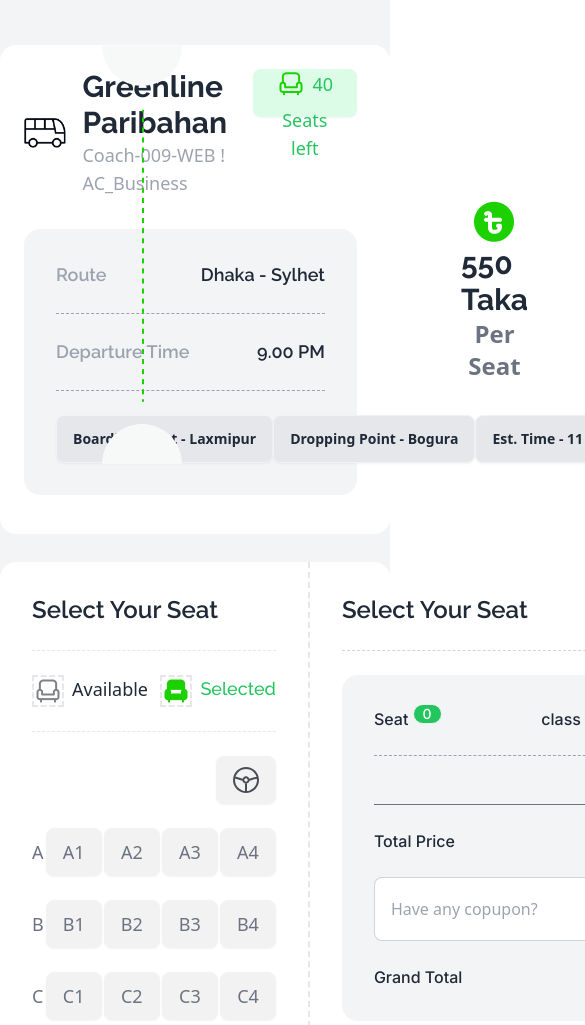
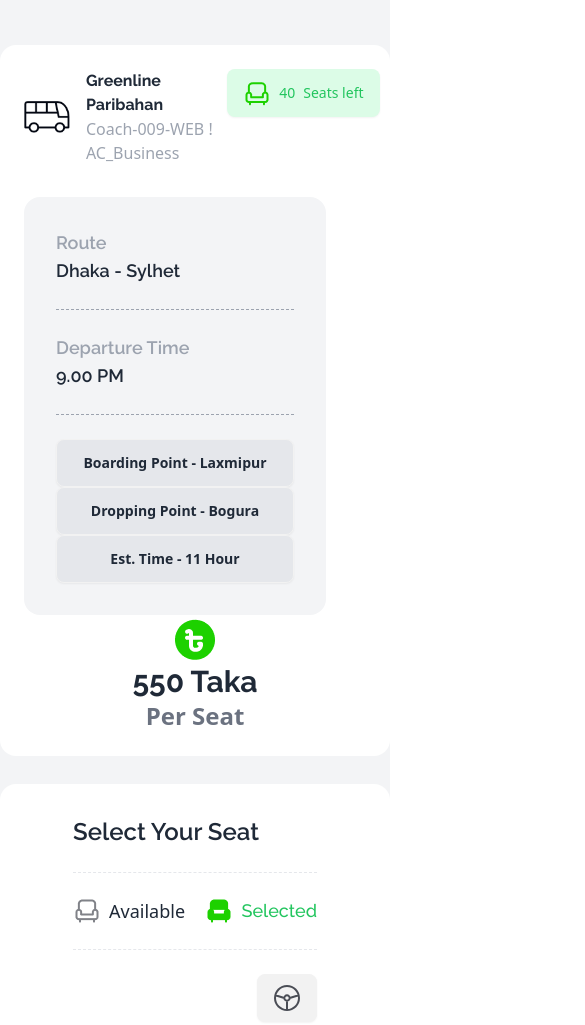
Before and after one commit to nahidraz23/ticket-solution, a plain HTML site: page index.html in a window 390 px wide. Shown: the part 1875-2900 px from the top of the page, 585 px wide, since content can reach past the window. Drawn offline with nearby package versions, Linux system fonts and the light colour scheme.

Commit message:
all sections done with responsive

```diff
--- a/index.html
+++ b/index.html
@@ -179,7 +179,7 @@
         </section>
 
         <!-- GreenLine Paribahan section -->
-        <section class="bg-gray-100 mt-10 lg:mt-32 rounded-t-[88px] border-t-4 border-t-green-500 pb-32">
+        <section class="bg-gray-100 mt-10 lg:mt-32 rounded-t-[88px] border-t-4 border-t-green-500 lg:pb-32">
             <div class="container mx-auto">
                 <div class="font-inter pt-32 flex flex-col items-center space-y-6">
                     <h1 class="text-4xl font-bold">GreenLine Paribahan</h1>
@@ -189,7 +189,7 @@
             </div>
 
             <!-- Ticket info section -->
-            <section id="buy-ticket-section" class="container mx-auto bg-white p-6 rounded-2xl flex mt-12 relative">
+            <section id="buy-ticket-section" class="container mx-auto bg-white p-6 rounded-2xl flex flex-col lg:flex-row mt-12 relative">
                 <div class="flex-1 mr-10">
                     <div class="flex justify-between">
                         <div class="flex gap-4 items-center">
@@ -197,12 +197,12 @@
                                 <img src="./images/bus-logo.png" alt="">
                             </div>
                             <div>
-                                <h1 class="text-3xl font-raleway font-bold">Greenline Paribahan</h1>
-                                <p class="text-lg text-gray-400">Coach-009-WEB ! AC_Business</p>
+                                <h1 class="lg:text-3xl font-raleway font-bold">Greenline Paribahan</h1>
+                                <p class="lg:text-lg text-gray-400">Coach-009-WEB ! AC_Business</p>
                             </div>
                         </div>
-                        <div>
-                            <button class="btn text-green-500 text-lg font-medium bg-green-100 border-none">
+                        <div class="flex">
+                            <button class="btn text-green-500 lg:text-lg font-medium bg-green-100 border-none">
                                 <img src="./images/seat-green.png" alt="">
                                 <span id="available-seats">40</span> Seats left
                             </button>
@@ -210,17 +210,17 @@
                     </div>
 
                     <div class="bg-gray-100 p-8 rounded-2xl mt-8 flex flex-col justify-center">
-                        <div class="flex justify-between">
+                        <div class="flex flex-col lg:flex-row justify-between">
                             <h3 class="text-lg font-semibold text-gray-400 font-raleway">Route</h3>
                             <p class="text-lg font-semibold font-raleway">Dhaka - Sylhet</p>
                         </div>
                         <hr class="border-dashed border-gray-400 mt-6">
-                        <div class="flex justify-between mt-6">
+                        <div class="flex flex-col lg:flex-row justify-between mt-6">
                             <h3 class="text-lg font-semibold text-gray-400 font-raleway">Departure Time</h3>
                             <p class="text-lg font-semibold font-raleway">9.00 PM</p>
                         </div>
                         <hr class="border-dashed border-gray-400 mt-6">
-                        <div class="flex justify-between mt-6">
+                        <div class="flex flex-col lg:flex-row justify-between mt-6">
                             <button class="btn bg-gray-200">Boarding Point - Laxmipur</button>
                             <button class="btn bg-gray-200">Dropping Point - Bogura</button>
                             <button class="btn bg-gray-200">Est. Time - 11 Hour</button>
@@ -228,10 +228,10 @@
                     </div>
                 </div>
                 <!-- Divider -->
-                <div class="absolute top-0 right-52 ">
+                <div class="absolute top-0 right-52 hidden lg:inline">
                     <img src="./images/info-devider.png" alt="">
                 </div>
-                <div class="mx-16 my-32 flex flex-col items-center">
+                <div class="lg:mx-16 lg:my-32 flex flex-col items-center">
                     <div>
                         <img src="./images/fare.png" alt="" class="">
                     </div>
@@ -243,7 +243,7 @@
             </section>
 
             <!-- Select your seat section -->
-            <section class="container mx-auto mt-7 bg-white rounded-2xl flex divide-x-2 divide-dashed">
+            <section class="container mx-auto mt-7 bg-white rounded-2xl flex flex-col lg:flex-row divide-x-2 divide-dashed">
                 <div class="conainer mx-auto p-8 flex-1">
                     <div>
                         <h1 class="text-2xl font-semibold font-raleway">Select Your Seat</h1>
@@ -251,11 +251,11 @@
                     <hr class="border-dashed mt-6">
                     <div class="flex justify-between mt-6">
                         <div class="flex gap-2">
-                            <img src="./images/seat-gray.png" alt="" class="border-2 border-dashed">
+                            <img src="./images/seat-gray.png" alt="">
                             <h3 class="text-lg font-medium">Available</h3>
                         </div>
                         <div class="flex gap-2">
-                            <img src="./images/seat-green-filled.png" alt="" class="border-2 border-dashed">
+                            <img src="./images/seat-green-filled.png" alt="">
                             <h3 class="text-lg font-medium font-raleway text-green-500">Selected</h3>
                         </div>
                     </div>
@@ -424,7 +424,7 @@
                             <h1 class="font-inter font-medium">BDT <span id="total-ticket-cost"
                                     class="font-inter font-medium">0</span></h1>
                         </div>
-                        <div id="coupon-div" class="input input-bordered flex items-center gap-2 h-16 mt-6">
+                        <div id="coupon-div" class="input input-bordered flex items-center lg:gap-2 h-16 mt-6 ">
                             <input id="coupon-code" type="text" class="grow" placeholder="Have any copupon?" />
                             <div onclick="checkCouponCode()" id="btn-apply"
                                 class="btn bg-green-500 text-white font-inter font-medium">
@@ -471,10 +471,10 @@
     </main>
 
     <footer class="bg-black text-white flex flex-col">
-        <div class="flex justify-between container mx-auto pt-32">
+        <div class="flex flex-col lg:flex-row items-center lg:justify-between container mx-auto pt-32">
             <div class="space-y-4">
                 <h1 class="text-4xl font-raleway font-extrabold">GreenLine Paribahan</h1>
-                <p class="text-lg font-inter text-gray-500 w-2/3">Ticekt-Solution is a digital platform to make your
+                <p class="text-lg  lg:text-start font-inter text-gray-500 w-2/3">Ticekt-Solution is a digital platform to make your
                     daily commuting better.</p>
             </div>
             <div class="space-y-4">
@@ -491,11 +491,11 @@
             </div>
         </div>
         <hr class="container mx-auto mt-12 border-dashed border-gray-500">
-        <div class="flex justify-between container mx-auto py-8 mb-32">
+        <div class="flex flex-col lg:flex-row justify-between container mx-auto py-8 mb-32">
             <div>
                 <p class="text-gray-500">@All rights reserved, Ticket-Solution services limited.2024</p>
             </div>
-            <div class="font-inter font-medium flex gap-8">
+            <div class="font-inter font-medium flex flex-col lg:flex-row gap-8">
                 <p>Terms & condition</p>
                 <p>Return & refund policy</p>
                 <p>Privacy policy</p>
```
Also changed, not shown: scripts/srcipt.js (+0 -18 lines), scripts/utility.js (+0 -10 lines).
